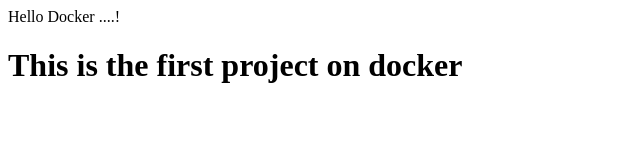
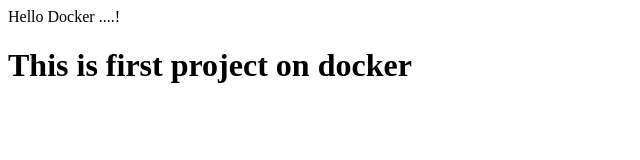
Before and after one commit to shubhm2404/first, a plain HTML site: page index.html in a window 1280 px wide. Shown: the whole page, without its empty margins (0-640 px from the left). Drawn offline with Linux system fonts and the light colour scheme.

Commit message:
First Docker

```diff
--- a/index.html
+++ b/index.html
@@ -1,2 +1,2 @@
 Hello Docker ....!
-<h1> This is the  first project on docker </h1>
+<h1> This is   first project on docker </h1>
```
